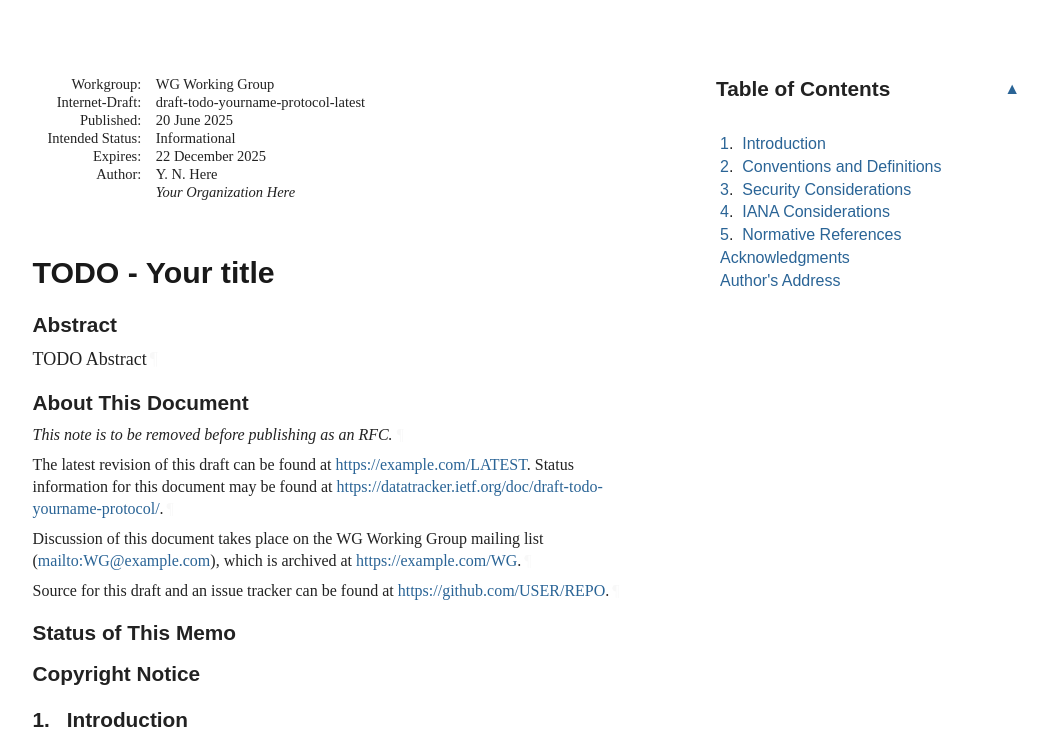
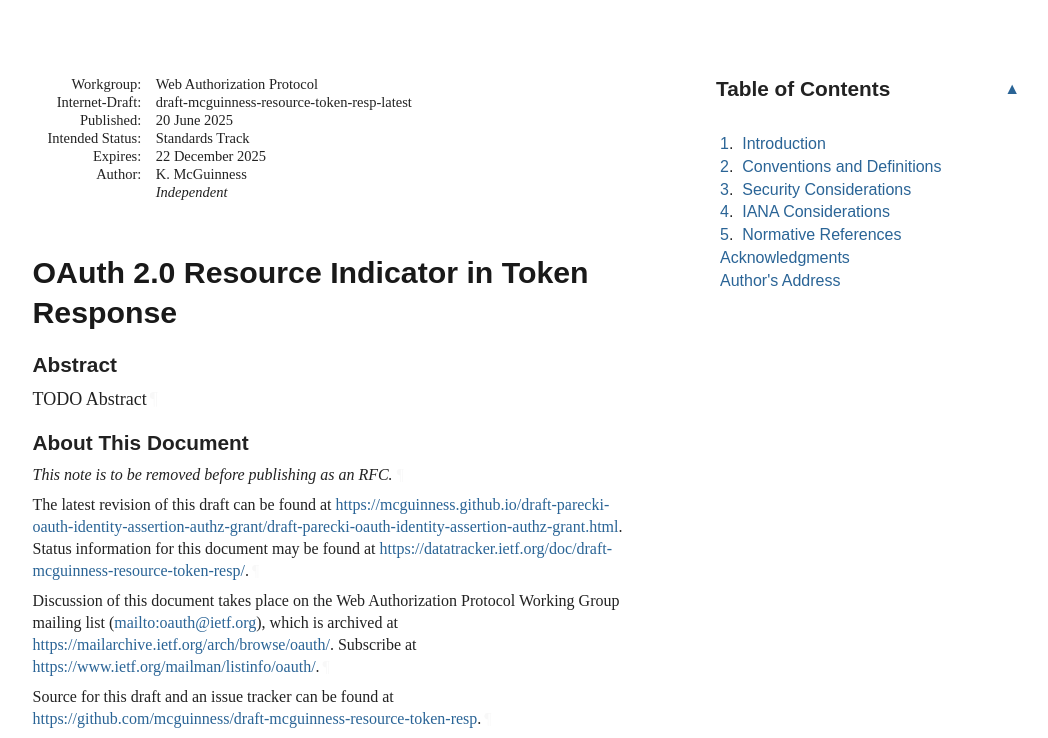
Before and after one commit to mcguinness/draft-mcguinness-resource-token-resp, a plain HTML site: page main/draft-mcguinness-resource-token-resp.html in a window 1280 px wide. Shown: the top 738 px of the page, without its empty margins (92-1140 px from the left). Drawn offline with Linux system fonts and the light colour scheme; a web font is replaced by a local one.

Commit message:
Script updating gh-pages from 2567523. [ci skip]

```diff
--- a/main/draft-todo-yourname-protocol.html
+++ b/main/draft-mcguinness-resource-token-resp.html
@@ -4,16 +4,14 @@
 <meta charset="utf-8">
 <meta content="Common,Latin" name="scripts">
 <meta content="initial-scale=1.0" name="viewport">
-<title>TODO - Your title</title>
-<meta content="Your Name Here" name="author">
+<title>OAuth 2.0 Resource Indicator in Token Response</title>
+<meta content="Karl McGuinness" name="author">
 <meta content="
        TODO Abstract
     " name="description">
 <meta content="xml2rfc 3.29.0" name="generator">
-<meta content="next generation" name="keyword">
-<meta content="unicorn" name="keyword">
-<meta content="sparkling distributed ledger" name="keyword">
-<meta content="draft-todo-yourname-protocol-latest" name="ietf.draft">
+<meta content="resource indicator" name="keyword">
+<meta content="draft-mcguinness-resource-token-resp-latest" name="ietf.draft">
 <!-- Generator version information:
   xml2rfc 3.29.0
     Python 3.12.11
@@ -29,7 +27,7 @@
     setuptools 80.9.0
     wcwidth 0.2.13
 -->
-<link href="draft-todo-yourname-protocol.xml" rel="alternate" type="application/rfc+xml">
+<link href="draft-mcguinness-resource-token-resp.xml" rel="alternate" type="application/rfc+xml">
 <link href="#copyright" rel="license">
 <style type="text/css">@font-face {
   font-family: 'Lora';
@@ -1045,11 +1043,11 @@ svg :is([fill="white"], [fill^="#fff"]) {
 <table class="ears">
 <thead><tr>
 <td class="left">Internet-Draft</td>
-<td class="center">TODO - Abbreviation</td>
+<td class="center">Resource Token Response</td>
 <td class="right">June 2025</td>
 </tr></thead>
 <tfoot><tr>
-<td class="left">Here</td>
+<td class="left">McGuinness</td>
 <td class="center">Expires 22 December 2025</td>
 <td class="right">[Page]</td>
 </tr></tfoot>
@@ -1058,27 +1056,27 @@ svg :is([fill="white"], [fill^="#fff"]) {
 <div id="internal-metadata" class="document-information">
 <dl id="identifiers">
 <dt class="label-workgroup">Workgroup:</dt>
-<dd class="workgroup">WG Working Group</dd>
+<dd class="workgroup">Web Authorization Protocol</dd>
 <dt class="label-internet-draft">Internet-Draft:</dt>
-<dd class="internet-draft">draft-todo-yourname-protocol-latest</dd>
+<dd class="internet-draft">draft-mcguinness-resource-token-resp-latest</dd>
 <dt class="label-published">Published:</dt>
 <dd class="published">
 <time datetime="2025-06-20" class="published">20 June 2025</time>
     </dd>
 <dt class="label-intended-status">Intended Status:</dt>
-<dd class="intended-status">Informational</dd>
+<dd class="intended-status">Standards Track</dd>
 <dt class="label-expires">Expires:</dt>
 <dd class="expires"><time datetime="2025-12-22">22 December 2025</time></dd>
 <dt class="label-authors">Author:</dt>
 <dd class="authors">
 <div class="author">
-      <div class="author-name">Y. N. Here</div>
-<div class="org">Your Organization Here</div>
+      <div class="author-name">K. McGuinness</div>
+<div class="org">Independent</div>
 </div>
 </dd>
 </dl>
 </div>
-<h1 id="title">TODO - Your title</h1>
+<h1 id="title">OAuth 2.0 Resource Indicator in Token Response</h1>
 <section id="section-abstract">
       <h2 id="abstract"><a href="#abstract" class="selfRef">Abstract</a></h2>
 <p id="section-abstract-1">TODO Abstract<a href="#section-abstract-1" class="pilcrow">¶</a></p>
@@ -1089,14 +1087,15 @@ svg :is([fill="white"], [fill^="#fff"]) {
       </h2>
 <p id="section-note.1-1">This note is to be removed before publishing as an RFC.<a href="#section-note.1-1" class="pilcrow">¶</a></p>
 <p id="section-note.1-2">
-        The latest revision of this draft can be found at <span><a href="https://example.com/LATEST">https://example.com/LATEST</a></span>.
-        Status information for this document may be found at <span><a href="https://datatracker.ietf.org/doc/draft-todo-yourname-protocol/">https://datatracker.ietf.org/doc/draft-todo-yourname-protocol/</a></span>.<a href="#section-note.1-2" class="pilcrow">¶</a></p>
+        The latest revision of this draft can be found at <span><a href="https://mcguinness.github.io/draft-parecki-oauth-identity-assertion-authz-grant/draft-parecki-oauth-identity-assertion-authz-grant.html">https://mcguinness.github.io/draft-parecki-oauth-identity-assertion-authz-grant/draft-parecki-oauth-identity-assertion-authz-grant.html</a></span>.
+        Status information for this document may be found at <span><a href="https://datatracker.ietf.org/doc/draft-mcguinness-resource-token-resp/">https://datatracker.ietf.org/doc/draft-mcguinness-resource-token-resp/</a></span>.<a href="#section-note.1-2" class="pilcrow">¶</a></p>
 <p id="section-note.1-3">
         Discussion of this document takes place on the
-        WG Working Group mailing list (<span><a href="mailto:WG@example.com">mailto:WG@example.com</a></span>),
-        which is archived at <span><a href="https://example.com/WG">https://example.com/WG</a></span>.<a href="#section-note.1-3" class="pilcrow">¶</a></p>
+        Web Authorization Protocol Working Group mailing list (<span><a href="mailto:oauth@ietf.org">mailto:oauth@ietf.org</a></span>),
+        which is archived at <span><a href="https://mailarchive.ietf.org/arch/browse/oauth/">https://mailarchive.ietf.org/arch/browse/oauth/</a></span>.
+        Subscribe at <span><a href="https://www.ietf.org/mailman/listinfo/oauth/">https://www.ietf.org/mailman/listinfo/oauth/</a></span>.<a href="#section-note.1-3" class="pilcrow">¶</a></p>
 <p id="section-note.1-4">Source for this draft and an issue tracker can be found at
-        <span><a href="https://github.com/USER/REPO">https://github.com/USER/REPO</a></span>.<a href="#section-note.1-4" class="pilcrow">¶</a></p>
+        <span><a href="https://github.com/mcguinness/draft-mcguinness-resource-token-resp">https://github.com/mcguinness/draft-mcguinness-resource-token-resp</a></span>.<a href="#section-note.1-4" class="pilcrow">¶</a></p>
 </section>
 <div id="status-of-memo">
 <section id="section-boilerplate.1">
@@ -1237,11 +1236,11 @@ appear in all capitals, as shown here.<a href="#section-2-1" class="pilcrow">¶<
 <a href="#name-authors-address" class="section-name selfRef">Author's Address</a>
       </h2>
 <address class="vcard">
-        <div dir="auto" class="left"><span class="fn nameRole">Your Name Here</span></div>
-<div dir="auto" class="left"><span class="org">Your Organization Here</span></div>
+        <div dir="auto" class="left"><span class="fn nameRole">Karl McGuinness</span></div>
+<div dir="auto" class="left"><span class="org">Independent</span></div>
 <div class="email">
 <span>Email:</span>
-<a href="mailto:your.email@example.com" class="email">your.email@example.com</a>
+<a href="mailto:public@karlmcguinness.com" class="email">public@karlmcguinness.com</a>
 </div>
 </address>
 </section>
```
Also changed, not shown: index.html (+3 -3 lines), main/index.html (+2 -2 lines), main/draft-mcguinness-resource-token-resp.txt.
